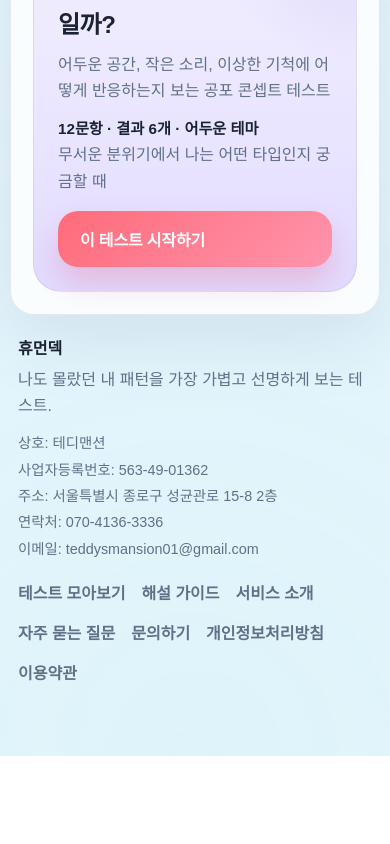
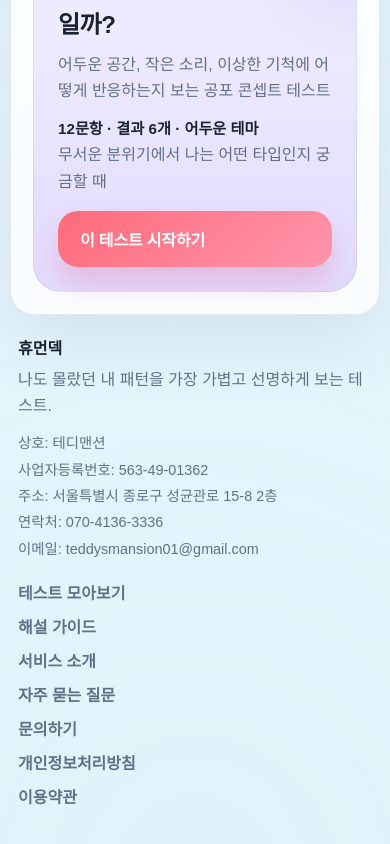
Before and after one commit to chichigoldbar-collab/humandeck, a Next.js app: page / in a window 390 px wide. Shown: the part 6154-6998 px from the top of the page. Before the commit the page ends 6910 px from the top, so only its background shows below. Built offline with nearby package versions, Linux system fonts and the light colour scheme; no server answers.

Commit message:
Tidy footer link layout

```diff
--- a/app/globals.css
+++ b/app/globals.css
@@ -1032,10 +1032,11 @@ button {
 }
 
 .footer-links {
-  display: flex;
-  gap: 16px;
-  flex-wrap: wrap;
-  align-items: flex-start;
+  display: grid;
+  grid-template-columns: repeat(2, max-content);
+  justify-content: end;
+  gap: 10px 18px;
+  align-content: start;
 }
 
 .footer-links a {
@@ -2307,6 +2308,11 @@ button {
     padding-top: 20px;
   }
 
+  .footer-links {
+    grid-template-columns: 1fr;
+    justify-content: stretch;
+  }
+
   .reward-panel {
     align-items: stretch;
   }
```
